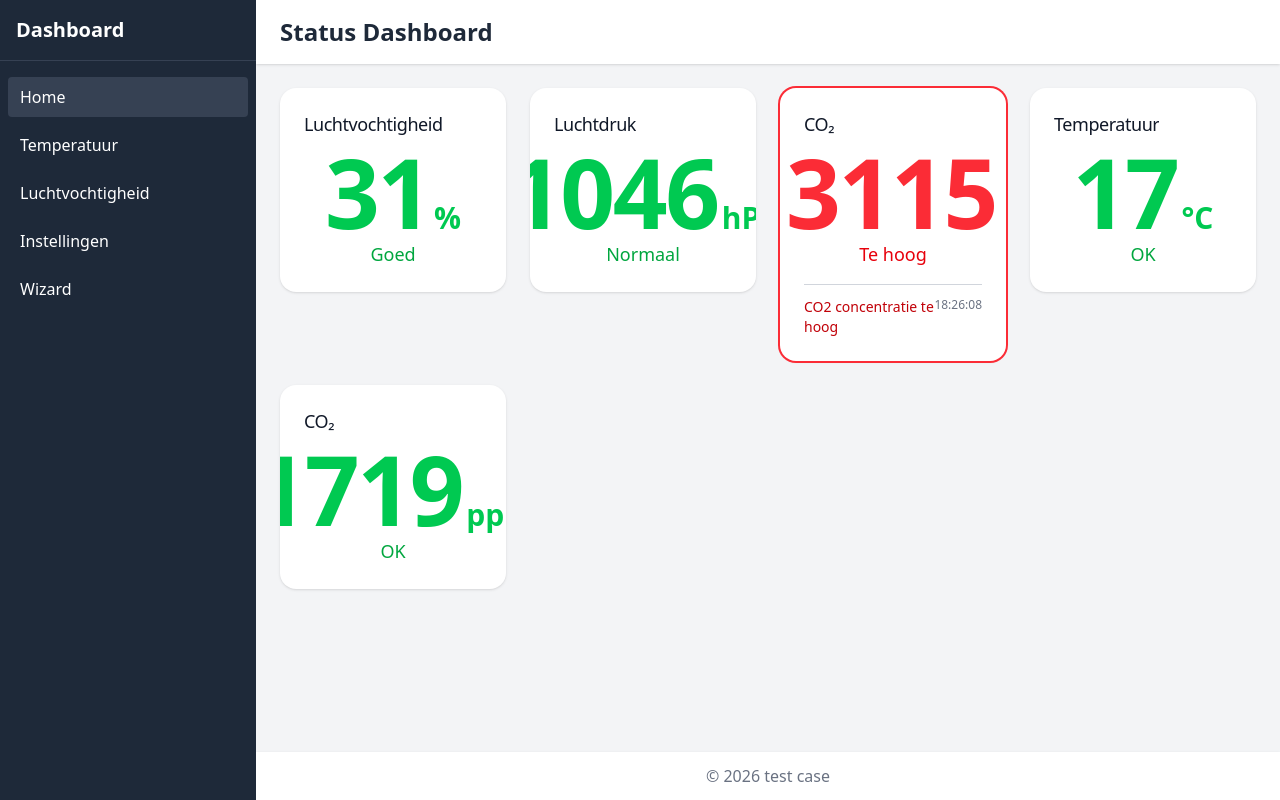
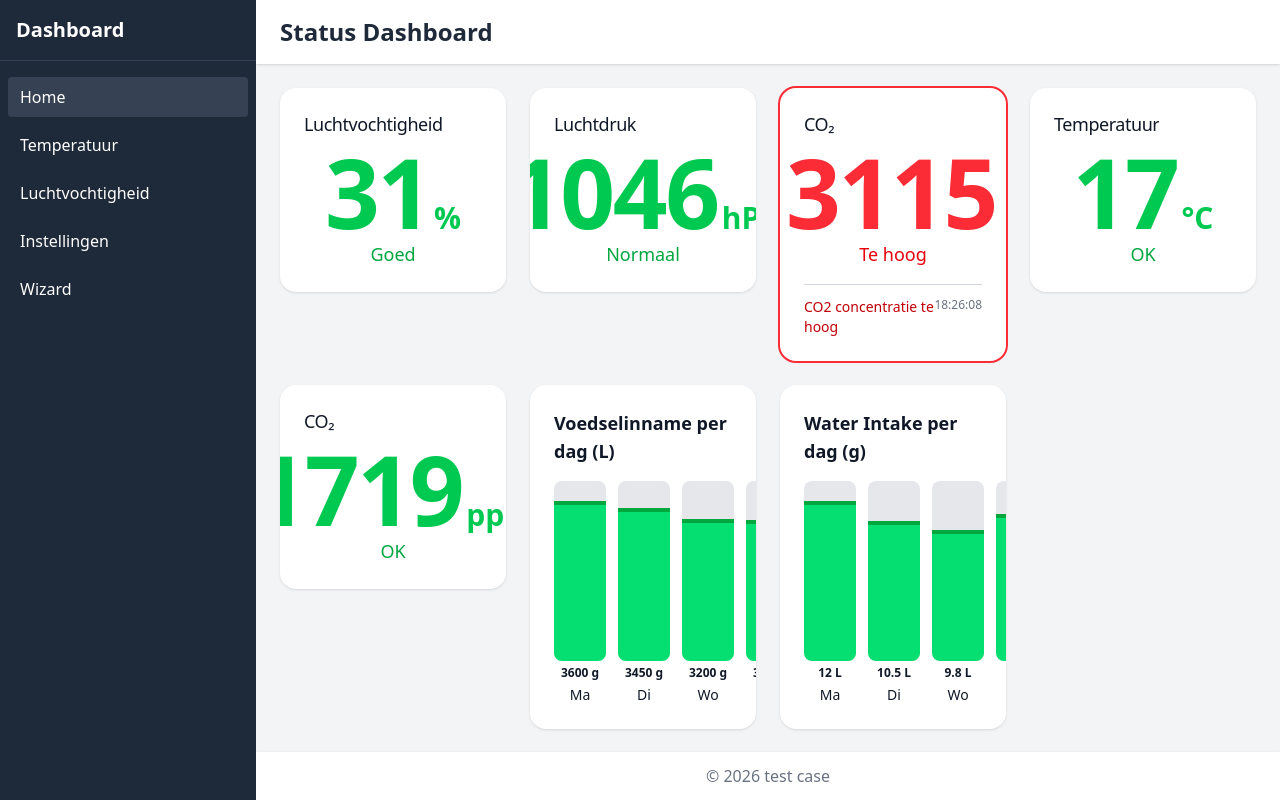
Before and after one commit to MillieOfzo/fan-status-card, an Angular app: page /home in a window 1280 px wide. Built offline with nearby package versions, Linux system fonts and the light colour scheme.

Commit message:
feat: added bar chart widgets

```diff
--- a/angular.json
+++ b/angular.json
@@ -2,7 +2,8 @@
   "$schema": "./node_modules/@angular/cli/lib/config/schema.json",
   "version": 1,
   "cli": {
-    "packageManager": "npm"
+    "packageManager": "npm",
+    "analytics": false
   },
   "newProjectRoot": "projects",
   "projects": {
--- a/src/app/core/data/alarm-test-data.service.ts
+++ b/src/app/core/data/alarm-test-data.service.ts
@@ -97,9 +97,9 @@ export class AlarmTestDataService {
 
         // Simuleer dynamiek: random toevoegen/verwijderen van alarms
         // 5 sec
-        timer(1000, 5000).subscribe(() => this.randomAlarmAdd());
+        timer(1000, 15000).subscribe(() => this.randomAlarmAdd());
         // 15 sec
-        interval(15000).subscribe(() => this.randomAlarmRemove());
+        interval(10000).subscribe(() => this.randomAlarmRemove());
     }
 
     private randomAlarmAdd() {
--- a/src/app/pages/dashboard/dashboard.html
+++ b/src/app/pages/dashboard/dashboard.html
@@ -23,6 +23,8 @@
     <ng-container *ngFor="let card of dynamicCards">
         <app-status-card [data]="card"></app-status-card>
     </ng-container>
+    <app-feed-intake [config]="foodConfig"></app-feed-intake>
+    <app-feed-intake [config]="waterConfig"></app-feed-intake>
     } @else {
     <ng-container *ngFor="let _ of [1,2,3,4]">
         <ng-container [ngTemplateOutlet]="cardSkeleton"></ng-container>
--- a/src/app/pages/dashboard/dashboard.ts
+++ b/src/app/pages/dashboard/dashboard.ts
@@ -1,4 +1,4 @@
-import { ChangeDetectionStrategy, Component, inject } from '@angular/core';
+import { ChangeDetectionStrategy, Component, inject, signal } from '@angular/core';
 import { StatusCard } from '../../shared/ui/status-card/status-card';
 import { combineLatest, map, Observable, switchMap, timer } from 'rxjs';
 import { AlarmTestDataService } from '../../core/data/alarm-test-data.service';
@@ -11,10 +11,11 @@ import { CommonModule } from '@angular/common';
 import { SettingsService } from '../settings/settings.service';
 import { DynamicEvaluator } from '../../core/status/dynamic.evaluator';
 import { toObservable } from '@angular/core/rxjs-interop';
+import { FeedDay, FeedIntake, FeedIntakeConfig } from '../../shared/ui/feed-intake/feed-intake';
 
 @Component({
   selector: 'app-dashboard',
-  imports: [StatusCard, CommonModule],
+  imports: [StatusCard, FeedIntake, CommonModule],
   templateUrl: './dashboard.html',
   styleUrl: './dashboard.css',
   changeDetection: ChangeDetectionStrategy.OnPush
@@ -31,6 +32,38 @@ export class Dashboard {
     warningMin: 1800,
     errorMin: 2800
   });
+
+  foodConfig: FeedIntakeConfig = {
+    title: 'Voedselinname per dag (L)',
+    suffix: 'g',
+    feedData: [
+      { day: 'Ma', value: 3600 },
+      { day: 'Di', value: 3450 },
+      { day: 'Wo', value: 3200 },
+      { day: 'Do', value: 3180 },
+      { day: 'Vr', value: 2810 },
+      { day: 'Za', value: 2600 },
+      { day: 'Zo', value: 2420 },
+    ],
+    warningMin: 2800,
+    errorMin: 2500,
+  };
+
+  waterConfig: FeedIntakeConfig = {
+    title: 'Water Intake per dag (g)',
+    suffix: 'L',
+    feedData: [
+      { day: 'Ma', value: 12 },
+      { day: 'Di', value: 10.5 },
+      { day: 'Wo', value: 9.8 },
+      { day: 'Do', value: 11 },
+      { day: 'Vr', value: 8.7 },
+      { day: 'Za', value: 7.5 },
+      { day: 'Zo', value: 6.9 },
+    ],
+    warningMin: 9,
+    errorMin: 7,
+  };
 
   temperatureVm$ = combineLatest([
     this.data.temperature$,
--- /dev/null
+++ b/src/app/shared/ui/feed-intake/feed-intake.css
@@ -0,0 +1,3 @@
+:host {
+  display: block;
+}
--- /dev/null
+++ b/src/app/shared/ui/feed-intake/feed-intake.html
@@ -0,0 +1,35 @@
+<div
+    class="flex flex-auto flex-col overflow-hidden rounded-2xl p-6 shadow transition-all duration-300 bg-white dark:bg-gray-800 dark:text-gray-100">
+    <h3 class="text-lg font-bold mb-4 dark:text-gray-100">
+        {{ config.title}}
+    </h3>
+    <div class="flex items-end justify-between gap-3 h-56">
+
+        <div *ngFor="let d of feedData()" class="flex flex-col items-center flex-1 select-none">
+
+            <!-- Bar container / track -->
+            <div class="relative w-13 h-45 rounded-lg overflow-hidden
+                        bg-gray-200 dark:bg-gray-700">
+
+                <!-- Fill -->
+                <div class="absolute bottom-0 w-full transition-all duration-300" [ngClass]="getBarColor(d.value)"
+                    [style.height]="getHeightPx(d.value)">
+                    <!-- Top border highlight -->
+                    <div class="h-1 w-full" [ngClass]="getBarBorderColor(d.value)"></div>
+                </div>
+
+            </div>
+
+            <!-- value -->
+            <span class="mt-1 text-xs font-semibold dark:text-gray-200">
+                {{ d.value }} {{ config.suffix }}
+            </span>
+
+            <!-- day -->
+            <span class="text-sm mt-1 dark:text-gray-300">
+                {{ d.day }}
+            </span>
+        </div>
+
+    </div>
+</div>
--- /dev/null
+++ b/src/app/shared/ui/feed-intake/feed-intake.ts
@@ -0,0 +1,81 @@
+import { CommonModule } from '@angular/common';
+import { Component, computed, Input, signal } from '@angular/core';
+
+export interface FeedDay {
+  day: string;
+  value: number; // grams
+}
+
+export interface FeedIntakeConfig {
+  title: string;
+  suffix: string;
+  feedData: { day: string; value: number }[];
+  warningMin?: number;
+  errorMin?: number;
+  maxBarHeightPx?: number;
+}
+
+
+@Component({
+  selector: 'app-feed-intake',
+  imports: [CommonModule],
+  templateUrl: './feed-intake.html',
+  styleUrl: './feed-intake.css',
+})
+export class FeedIntake {
+  @Input() config!: FeedIntakeConfig;
+
+  maxBarHeightPx = 160;
+
+  // Maak een signal van de data zodat het reactive is
+  feedData = signal<{ day: string; value: number }[]>([]);
+
+  // thresholds
+  warningMin = 2800;
+  errorMin = 2500;
+
+  maxValue = computed(() => {
+    const data = this.feedData();
+    return data.length ? Math.max(...data.map(d => d.value)) : 1;
+  }
+  );
+
+  ngOnInit() {
+    if (!this.config) {
+      throw new Error('FeedIntake requires a config input');
+    }
+
+    this.feedData.set(this.config.feedData);
+    this.warningMin = this.config.warningMin ?? this.warningMin;
+    this.errorMin = this.config.errorMin ?? this.errorMin;
+    this.maxBarHeightPx = this.config.maxBarHeightPx ?? this.maxBarHeightPx;
+  }
+
+  getHeightPx(value: number): string {
+    const max = this.maxValue() || 1;
+    const h = (value / max) * this.maxBarHeightPx;
+    return `${h}px`;
+  }
+
+  getBarBorderColor(value: number) {
+    if (value <= this.errorMin) {
+      return 'bg-red-600';
+    }
+    if (value <= this.warningMin) {
+      return 'bg-yellow-600';
+    }
+    return 'bg-green-600';
+  }
+
+
+  // Color based on threshold
+  getBarColor(value: number): string {
+    if (value <= this.errorMin) {
+      return 'bg-red-400';
+    }
+    if (value <= this.warningMin) {
+      return 'bg-yellow-400';
+    }
+    return 'bg-green-400';
+  }
+}
```
Also changed, not shown: 2 other files (tests, documents, lock files or other folders).
